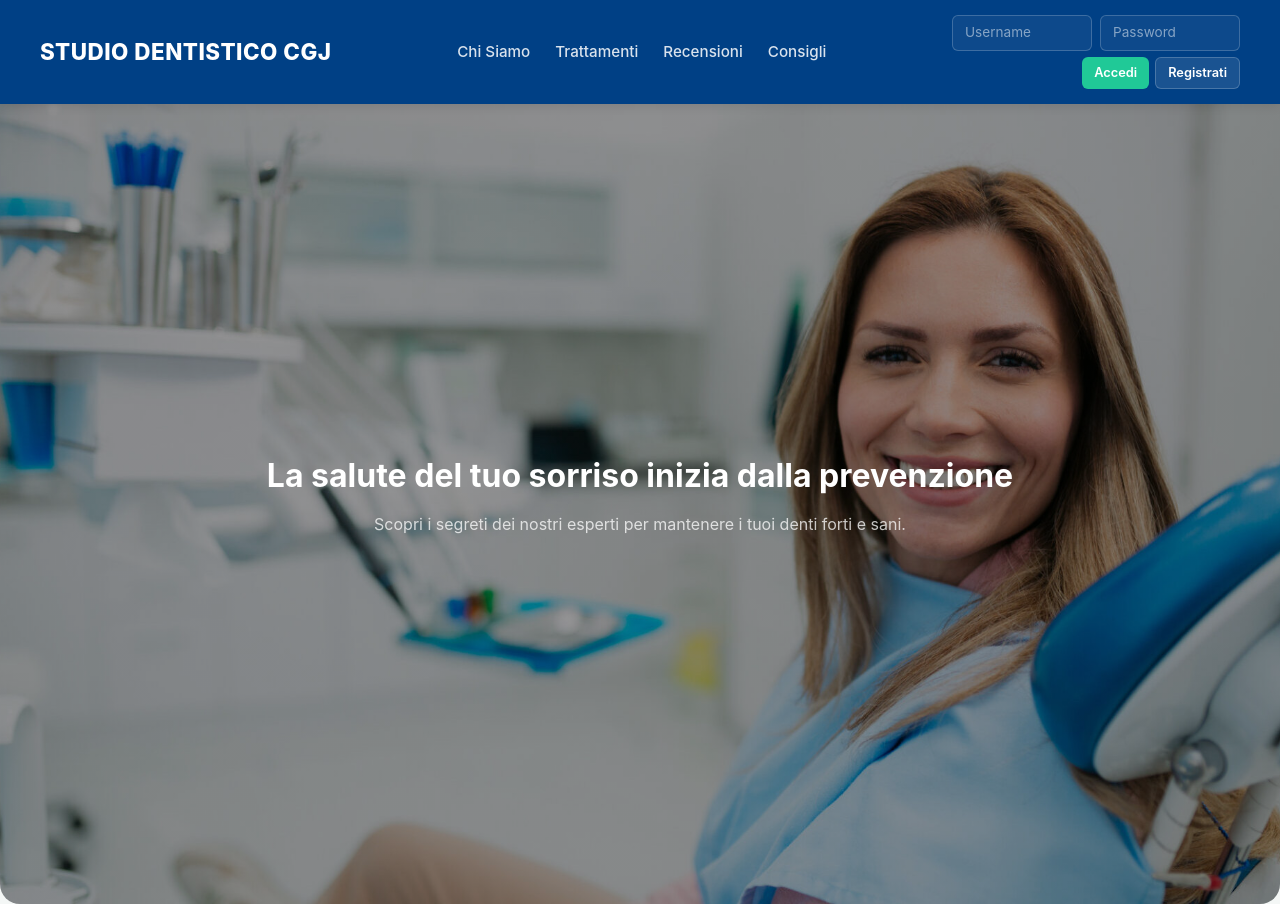
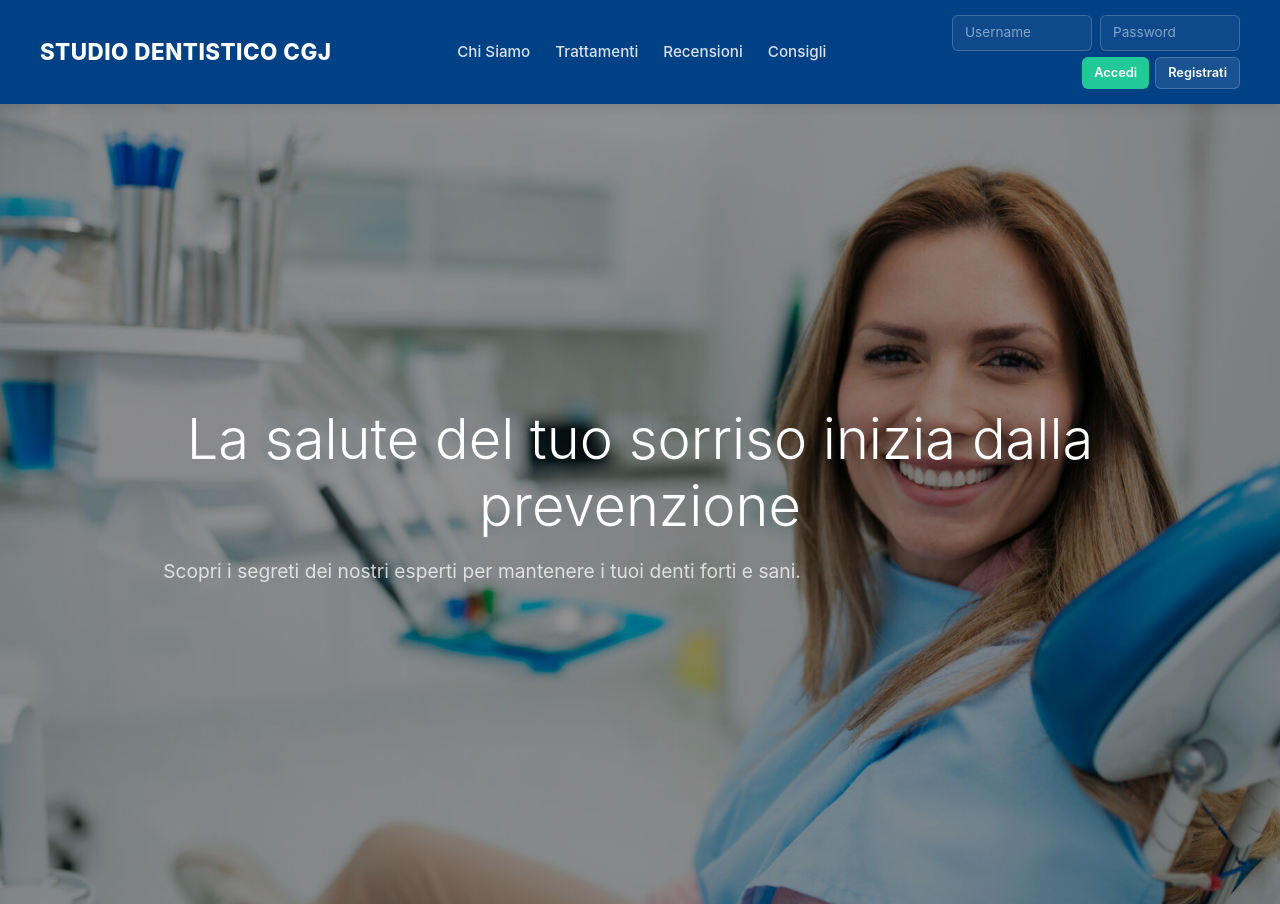
Before and after one commit to cerone2126029/repo_tsw, a plain HTML site: page frontend/consigli.html in a window 1280 px wide. Shown: the top 904 px of the page. Drawn offline with Linux system fonts and the light colour scheme.

Commit message:
modifiche: frontend/home.html, frontend/consigli

```diff
--- a/frontend/assets/css/style.css
+++ b/frontend/assets/css/style.css
@@ -705,19 +705,35 @@ label[for="ordina"] {
 /* card consigli css */
 /* HERO */
 .hero-consigli {
-    background: linear-gradient(135deg, var(--primary-blue), var(--accent-mint));
+    /* Sfondo con immagine e sovrapposizione scura per leggere bene il testo */
+    background-image: linear-gradient(rgba(0, 0, 0, 0.5), rgba(0, 0, 0, 0.5)), url('../img/paziente.jpg');
+    background-size: cover;
+    background-position: center;
+
+    /* Struttura e dimensioni */
+    height: 40vh;
+    padding: 40px;
+    text-align: center;
     color: var(--white);
-    padding: 60px 20px;
-    text-align: center;
-    border-radius: 0 0 20px 20px;
+
+    /* Allineamento perfetto al centro */
+    display: flex;
+    flex-direction: column;
+    align-items: center;
+    justify-content: center;
 }
 
 .hero-consigli h2 {
-    font-size: 2rem;
-    font-weight: 700;
+    /* Stile del carattere identico alle recensioni */
+    font-weight: 300;
+    font-size: 3.5rem;
+    margin-bottom: 15px;
+}
+
+/* Se hai anche un paragrafo/sottotitolo sotto l'H2 */
+.hero-consigli p {
+    font-size: 1.2rem;
     max-width: 800px;
-    margin: 0 auto;
-    line-height: 1.3;
 }
 
 /* CONTAINER GENERALE */
```
